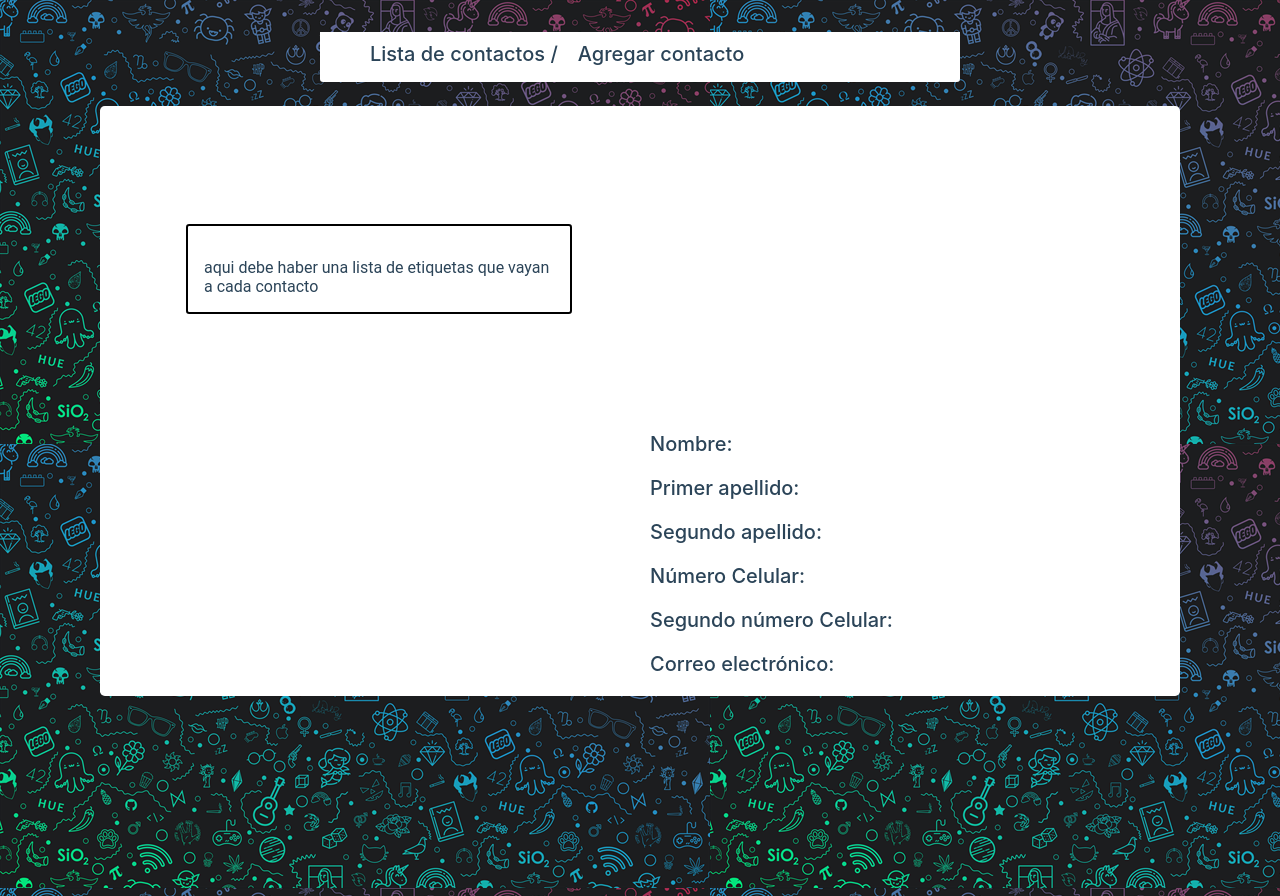
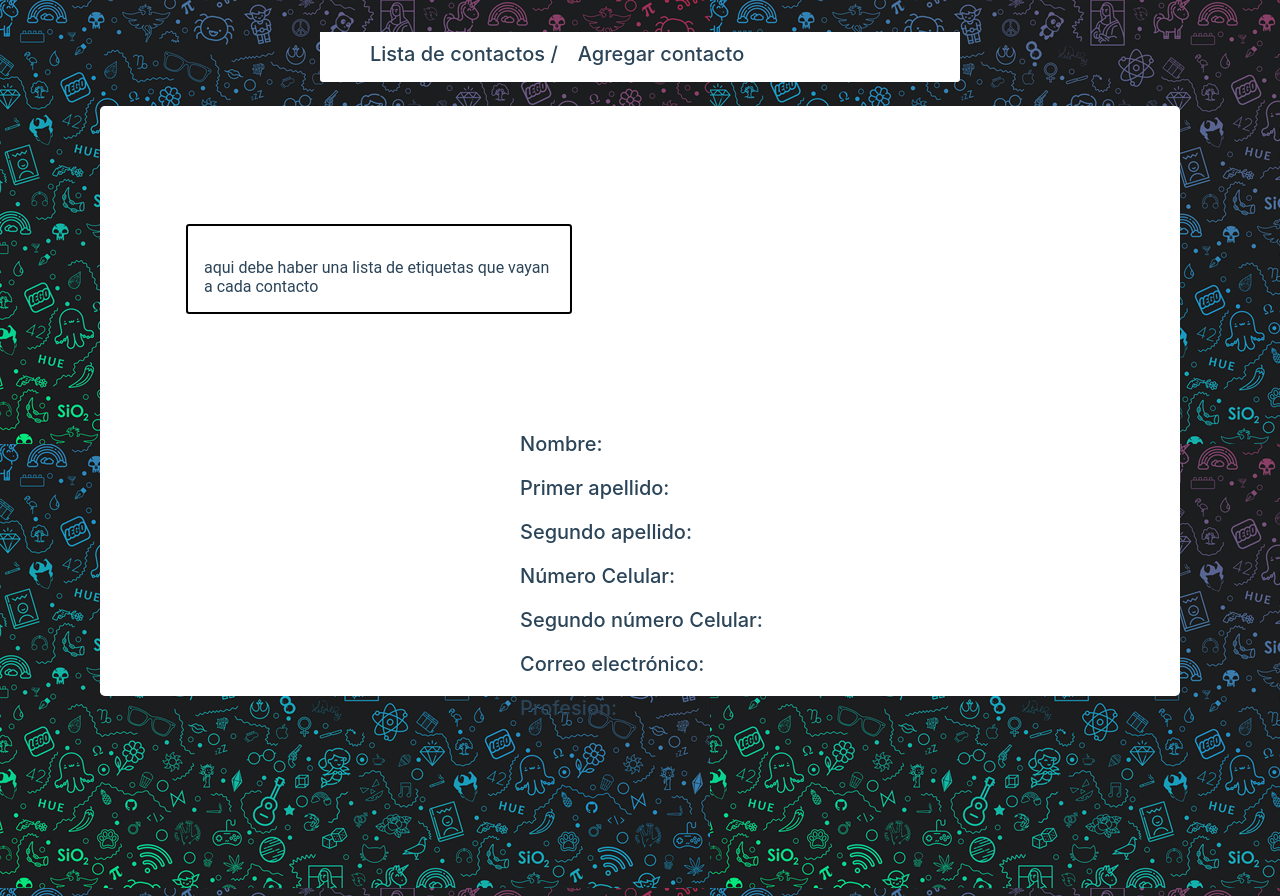
Before and after one commit to Boddah98/CaribbeanSpots-1.1, an Angular app: page /inicio in a window 1280 px wide. Built offline with nearby package versions, Linux system fonts and the light colour scheme.

Commit message:
Agregada la variable profesion en hmtl, componente y en la funcion add de node.js

```diff
--- a/src/app/Componentes/agregado/agregado.component.html
+++ b/src/app/Componentes/agregado/agregado.component.html
@@ -39,6 +39,9 @@
                     <li>Correo electrónico
                         <input type="email" placeholder="alguien@email.com"  formControlName = "correo_Electronico">
                     </li>
+                    <li>Profesion
+                        <input type="text"  formControlName = "profesion">
+                    </li>
                 </ul>
             </div>
         </form>
--- a/src/app/Componentes/agregado/agregado.component.ts
+++ b/src/app/Componentes/agregado/agregado.component.ts
@@ -20,7 +20,8 @@
             apellido2:['',Validators.required],
             celular1:['',Validators.required],
             celular2:['',],
-            correo_Electronico:['',Validators.required]
+            correo_Electronico:['',Validators.required],
+            profesion:['',Validators.required]
         })
     }
 
@@ -36,6 +37,7 @@
             celular1: formulario_Contacto.value.celular1,
             celular2: formulario_Contacto.value.celular2,
             correo_Electronico: formulario_Contacto.value.correo_Electronico,
+            profesion: formulario_Contacto.value.profesion,
           }
           var url = "http://192.168.1.11:3000/contacto/add";
           return this.http.post(url,data).subscribe(
--- a/src/app/Componentes/css/dimensionesCajas.css
+++ b/src/app/Componentes/css/dimensionesCajas.css
@@ -49,14 +49,24 @@
     margin-right: 5em;
     margin-top: 3em;
     margin-bottom: 2em;
-    width: 470px;
+    width: 600px;
     height: 400px;
 }
 .seqInputs{
     list-style: none;
 }
 
-
+.seqMostrar{
+    list-style: none;
+}
+.seqMostrar li{
+    margin-left: 0px;
+    margin-top: 20px;
+    font-family: -apple-system, BlinkMacSystemFont, 'Segoe UI', Roboto, Oxygen, Ubuntu, Cantarell, 'Open Sans', 'Helvetica Neue', sans-serif;
+    font-size: 20px;
+    color: #2b4458;
+    font-weight: 500;
+}
 .seqInputs li{
     margin-top: 20px;
     font-family: -apple-system, BlinkMacSystemFont, 'Segoe UI', Roboto, Oxygen, Ubuntu, Cantarell, 'Open Sans', 'Helvetica Neue', sans-serif;
--- a/src/app/Componentes/inicio/inicio.component.html
+++ b/src/app/Componentes/inicio/inicio.component.html
@@ -28,7 +28,7 @@
             </div>
         </div>
         <div class = "columna2">
-            <ul class="seqInputs">
+            <ul class="seqMostrar">
                 <li>Nombre:
 
                 </li>
@@ -47,6 +47,9 @@
                 <li>Correo electrónico:
 
                 </li>
+                <li>Profesion:
+
+                </li>
             </ul>
         </div>
     </div>
```
Also changed, not shown: src/app/couch_contactos/app.js (+11 -1 lines).
